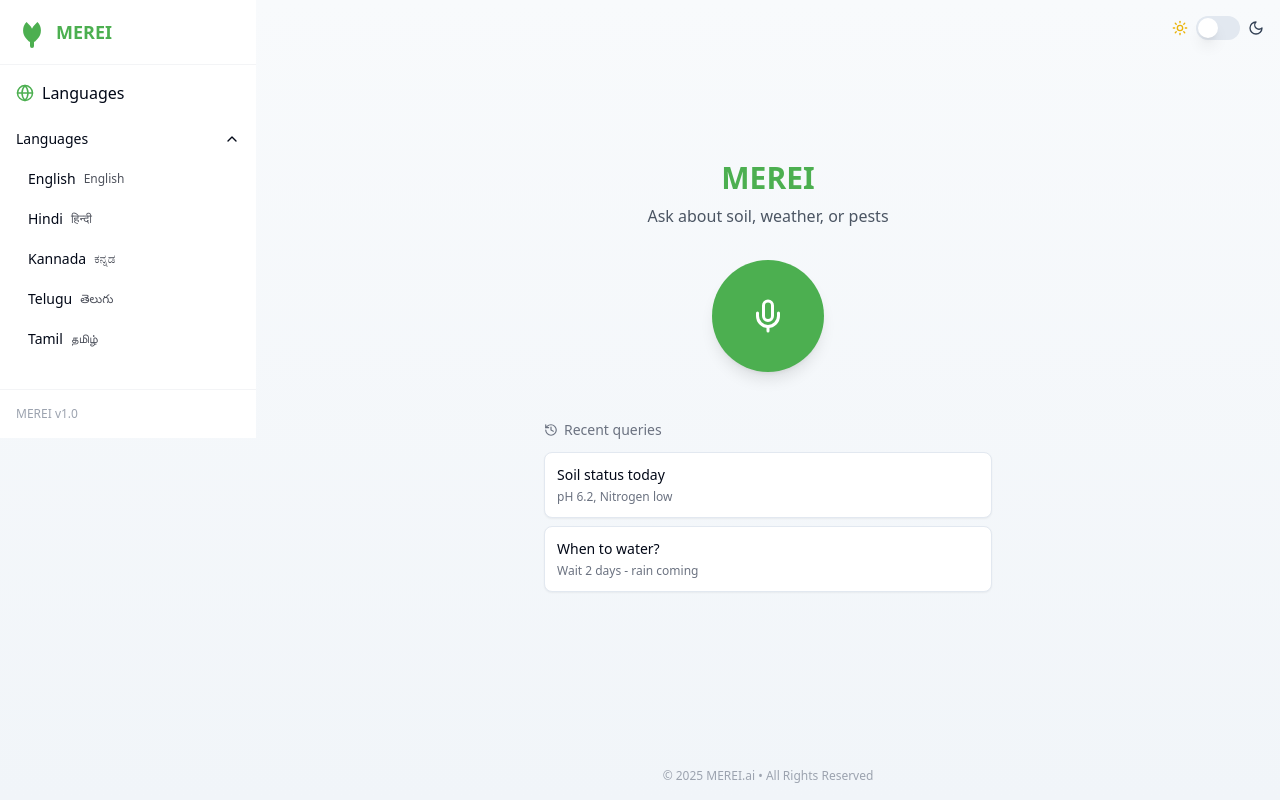
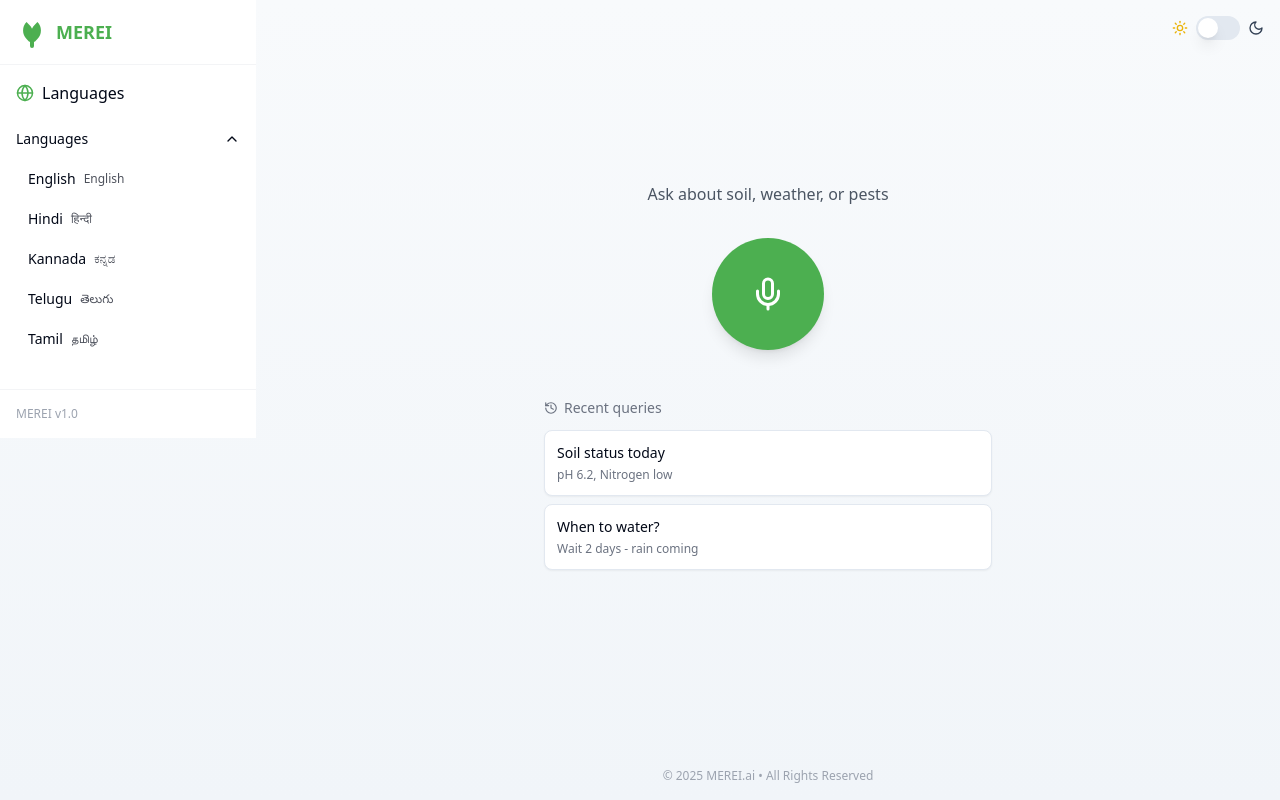
Before and after one commit to Niveditha1176/merei-ai-0v1, a React (Vite) app: page / in a window 1280 px wide. Built offline with nearby package versions, Linux system fonts and the light colour scheme.

Commit message:
Remove MEREI from display
Remove the "MEREI" heading from the main display on the index page.

```diff
--- a/src/pages/Index.tsx
+++ b/src/pages/Index.tsx
@@ -70,7 +70,6 @@ const Index = () => {
       {/* Main content */}
       <main className="flex-1 flex flex-col items-center justify-center p-6">
         <div className="w-full max-w-md mx-auto text-center mb-8">
-          <h1 className="text-3xl font-bold text-primary mb-2">MEREI</h1>
           <p className={`${theme === 'dark' ? 'text-gray-300' : 'text-gray-600'}`}>
             {t('common.askAbout')}
           </p>
```
